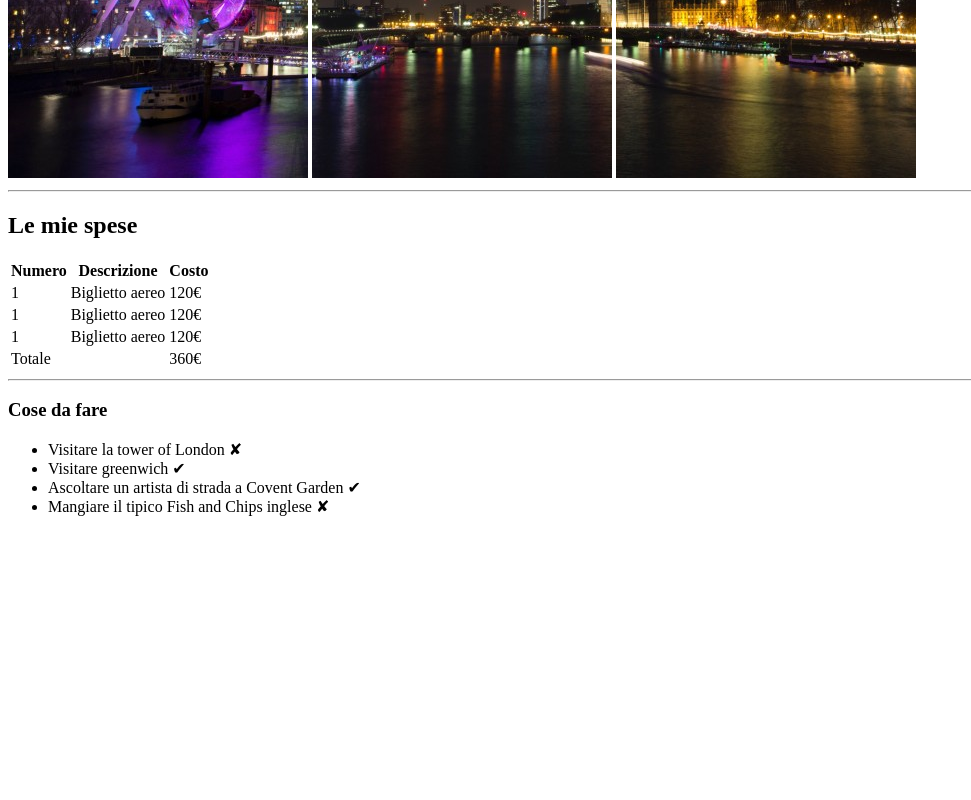
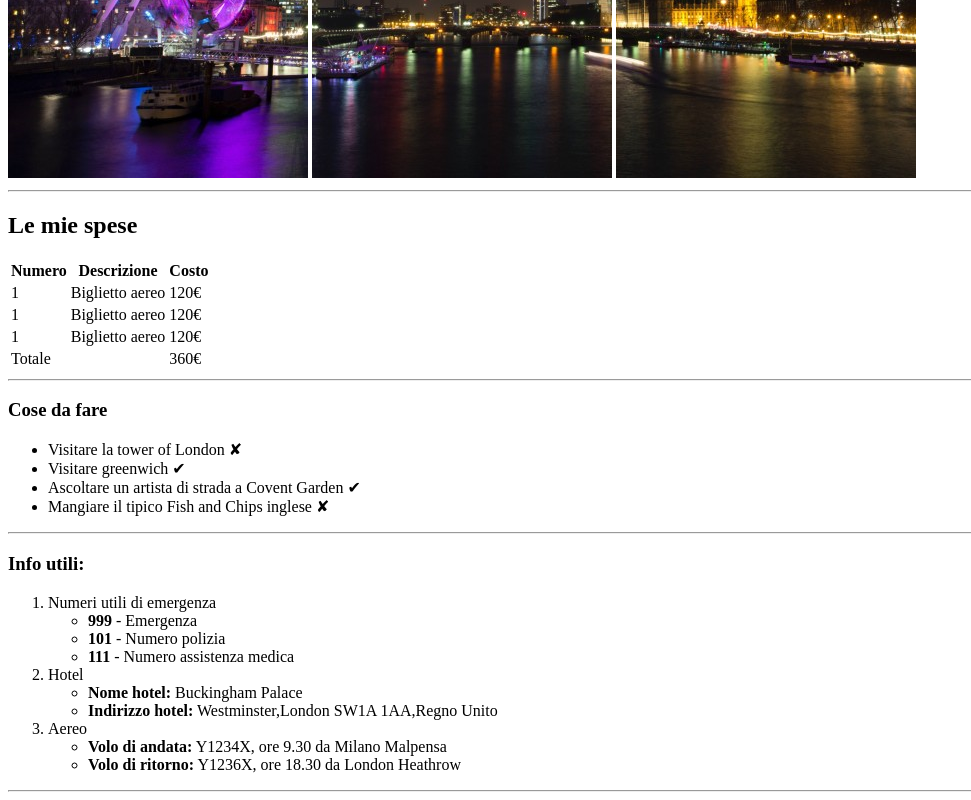
Before and after one commit to SIDDY-CHIUCHIOLO/html-london-trip, a plain HTML site: page index.html in a window 1280 px wide. Shown: the part 502-1302 px from the top of the page, without its empty margins (0-971 px from the left). Before the commit the page ends 1034 px from the top, so only its background shows below. Drawn offline with Linux system fonts and the light colour scheme.

Commit message:
inserito terza sezione

```diff
--- a/index.html
+++ b/index.html
@@ -65,6 +65,43 @@
             </ul>
             <!-- fine seconda sezione -->
         </section>
+        <hr>
+        <section>
+            <!-- terza sezione -->
+            <h3>Info utili:</h3>
+            <ol>
+                <li>Numeri utili di emergenza
+                    <ul>
+                        <li><strong>999</strong> - Emergenza</li>
+                    </ul>
+                    <ul>
+                        <li><strong>101</strong> - Numero polizia</li>
+                    </ul>
+                    <ul>
+                        <li><strong>111</strong> - Numero assistenza medica</li>
+                    </ul>
+                </li>
+
+                <li>Hotel
+                    <ul>
+                        <li><strong>Nome hotel:</strong> Buckingham Palace</li>
+                    </ul>
+                    <ul>
+                        <li><strong>Indirizzo hotel:</strong>  Westminster,London SW1A 1AA,Regno Unito</li>
+                    </ul>
+                </li>
+
+                <li>Aereo
+                    <ul>
+                        <li><strong>Volo di andata:</strong> Y1234X, ore 9.30 da Milano Malpensa</li>
+                    </ul><ul>
+                        <li><strong>Volo di ritorno:</strong> Y1236X, ore 18.30 da London Heathrow</li>
+                    </ul>
+                </li>
+            </ol>
+            <!-- fine terza sezione -->
+        </section>
+        <hr>
     </div>
 </body>
 </html>
```
